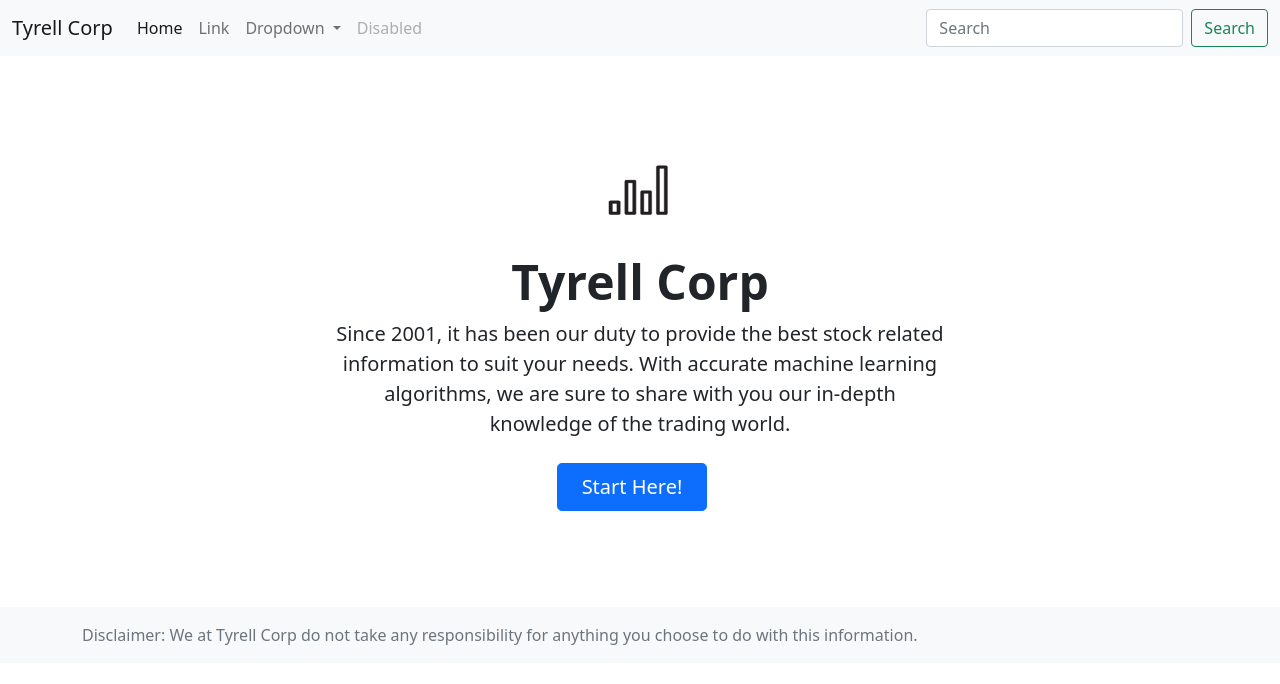
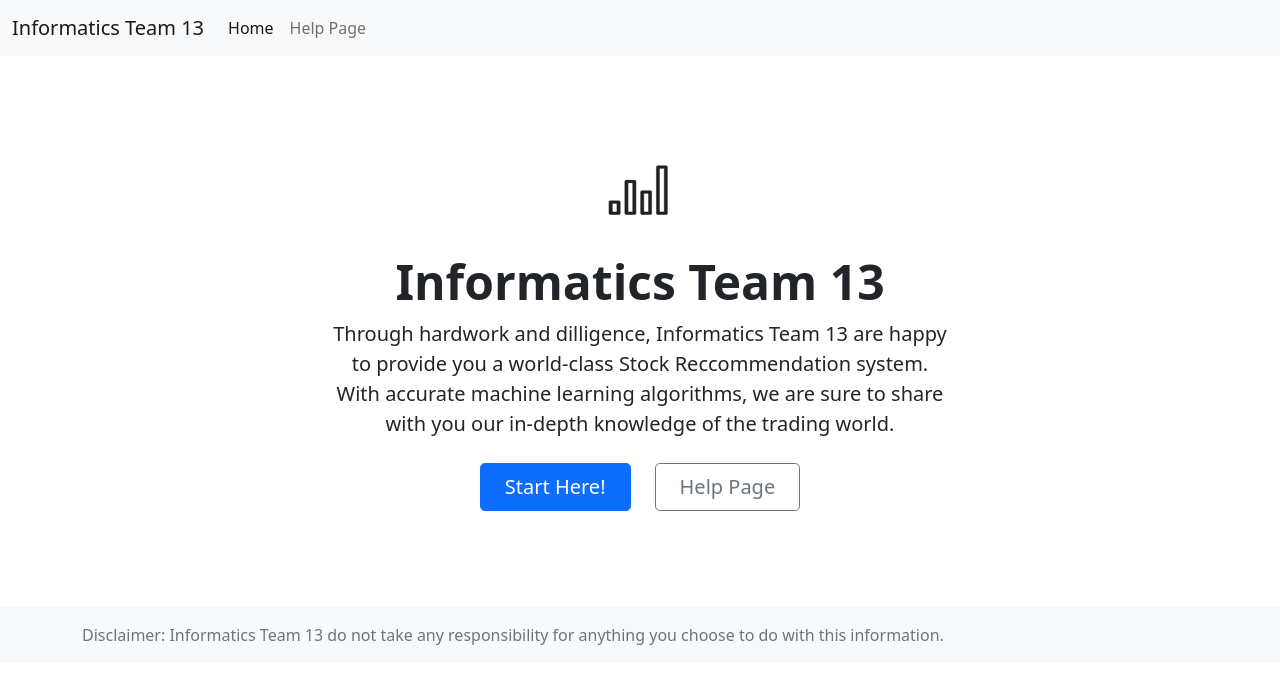
Before and after one commit to randomman552/CM2203-Team-13, a Flask app: page / in a window 1280 px wide. Shown: the top 684 px of the page. Run offline with Flask 2, Linux system fonts and the light colour scheme.

Commit message:
Added a simple help page

```diff
--- a/templates/home.html
+++ b/templates/home.html
@@ -4,14 +4,14 @@
 {% block content %}
 <div class="px-4 py-5 my-5 text-center">
   <img class="d-block mx-auto mb-4" src="{{ url_for('static', filename = 'img/default_logo.png') }}" alt="" width="92" height="77">
-  <h1 class="display-5 fw-bold"> Tyrell Corp</h1>
+  <h1 class="display-5 fw-bold"> Informatics Team 13</h1>
 <div class="col-lg-6 mx-auto">
-  <p class="lead mb-4">Since 2001, it has been our duty to provide the best stock related information to suit your needs.
+  <p class="lead mb-4">Through hardwork and dilligence, Informatics Team 13 are happy to provide you a world-class Stock Reccommendation system.
   With accurate machine learning algorithms, we are sure to share with you our in-depth knowledge of the trading world. </p>
   <div class="d-grid gap-2 d-sm-flex justify-content-sm-center">
 
       <button type="button" class="btn btn-primary btn-lg px-4 me-sm-3" onclick="window.location.href='{{url_for('input_stock')}}';">Start Here!</button>
-
+      <button type="button" class="btn btn-outline-secondary btn-lg px-4" onclick="window.location.href='{{url_for('help')}}';">Help Page</button>
    <!-- <button type="button" class="btn btn-outline-secondary btn-lg px-4">Help</button> --> <!-- "A second, optional button with less aesthetic important, if neccessary!" -->
   </div>
 </div>
--- a/templates/input_stock.html
+++ b/templates/input_stock.html
@@ -26,6 +26,8 @@
     </div>
   </form>
 
+</div>
+
 
 
 
--- a/templates/layout.html
+++ b/templates/layout.html
@@ -4,9 +4,9 @@
     <meta charset="utf-8">
 
     {% if title %}
-      <title> {{ title }} - Tyrell Corp </title>
+      <title> {{ title }} - Informatics Team 13 </title>
     {% else %}
-      <title> Tyrell Corp </title>
+      <title> Informatics Team 13 </title>
     {% endif %}
 
     <link href="https://cdn.jsdelivr.net/npm/bootstrap@5.0.0-beta3/dist/css/bootstrap.min.css"
@@ -19,7 +19,7 @@
   <body>
       <nav class="navbar navbar-expand-lg navbar-light bg-light">
     <div class="container-fluid">
-      <a class="navbar-brand" href="{{url_for('home')}}">Tyrell Corp</a>
+      <a class="navbar-brand" href="{{url_for('home')}}">Informatics Team 13</a>
       <button class="navbar-toggler" type="button" data-bs-toggle="collapse" data-bs-target="#navbarSupportedContent" aria-controls="navbarSupportedContent" aria-expanded="false" aria-label="Toggle navigation">
         <span class="navbar-toggler-icon"></span>
       </button>
@@ -29,27 +29,9 @@
             <a class="nav-link active" aria-current="page" href="{{url_for('home')}}">Home</a>
           </li>
           <li class="nav-item">
-            <a class="nav-link" href="#">Link</a>
-          </li>
-          <li class="nav-item dropdown">
-            <a class="nav-link dropdown-toggle" href="#" id="navbarDropdown" role="button" data-bs-toggle="dropdown" aria-expanded="false">
-              Dropdown
-            </a>
-            <ul class="dropdown-menu" aria-labelledby="navbarDropdown">
-              <li><a class="dropdown-item" href="#">Action</a></li>
-              <li><a class="dropdown-item" href="#">Another action</a></li>
-              <li><hr class="dropdown-divider"></li>
-              <li><a class="dropdown-item" href="#">Something else here</a></li>
-            </ul>
-          </li>
-          <li class="nav-item">
-            <a class="nav-link disabled" href="#" tabindex="-1" aria-disabled="true">Disabled</a>
+            <a class="nav-link" href="{{url_for('help')}}">Help Page</a>
           </li>
         </ul>
-        <form class="d-flex">
-          <input class="form-control me-2" type="search" placeholder="Search" aria-label="Search">
-          <button class="btn btn-outline-success" type="submit">Search</button>
-        </form>
       </div>
     </div>
   </nav>
@@ -61,7 +43,7 @@
 
     <footer class="footer mt-auto py-3 bg-light">
       <div class="container">
-        <span class="text-muted">Disclaimer: We at Tyrell Corp do not take any responsibility for anything you choose to do with this information. </span>
+        <span class="text-muted">Disclaimer: Informatics Team 13 do not take any responsibility for anything you choose to do with this information. </span>
       </div>
     </footer>
 
--- a/wsgi.py
+++ b/wsgi.py
@@ -15,6 +15,11 @@ app.config['ML_SUMMARIES'] = get_summaries()
 @app.route("/home")
 def home():
     return render_template('home.html', title='Home')
+
+@app.route("/")
+@app.route("/help")
+def help():
+    return render_template('help.html', title='Help Page')
 
 
 # TODO: Link this page to the stock page
```
Also changed, not shown: templates/help.html (added, +51 -0 lines).
